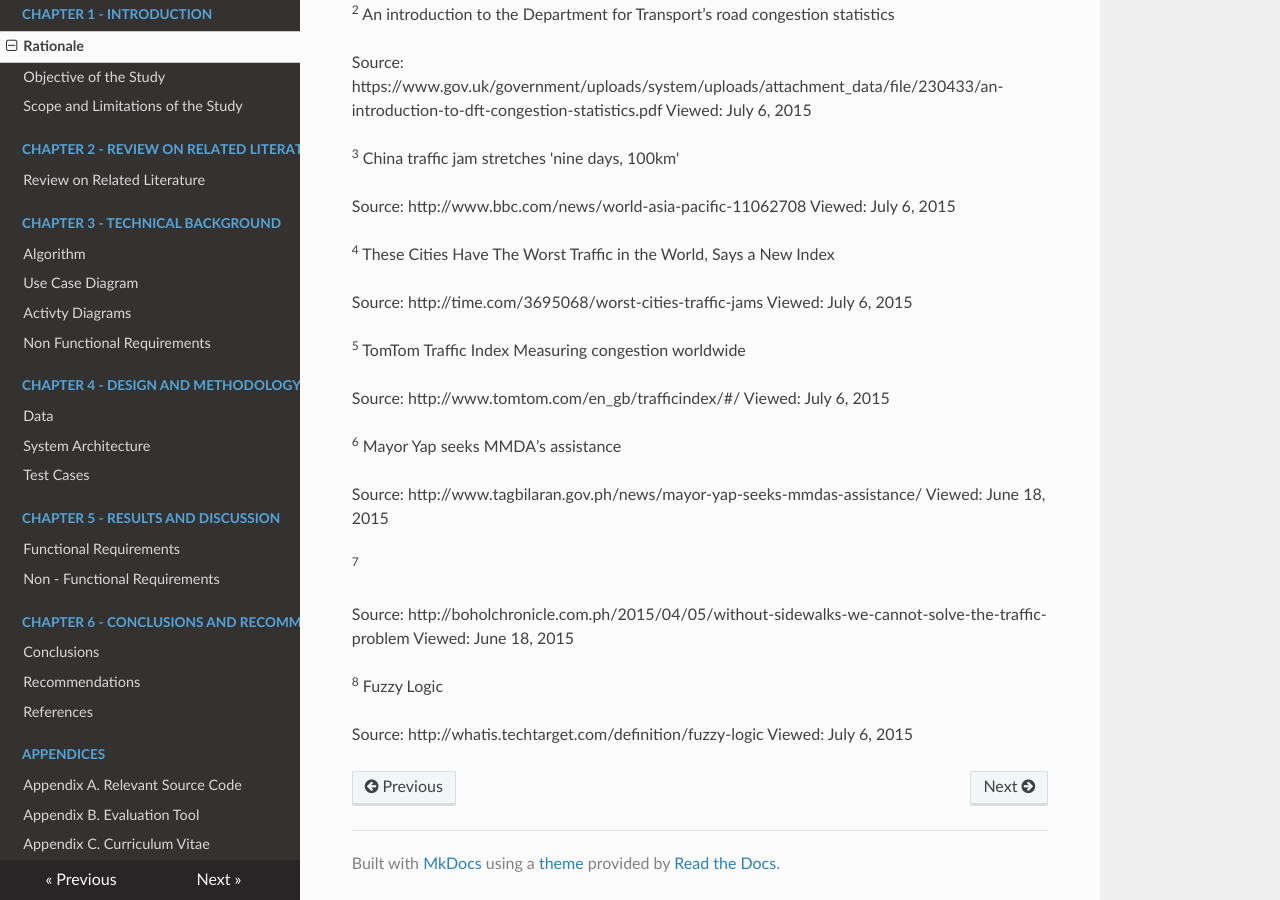
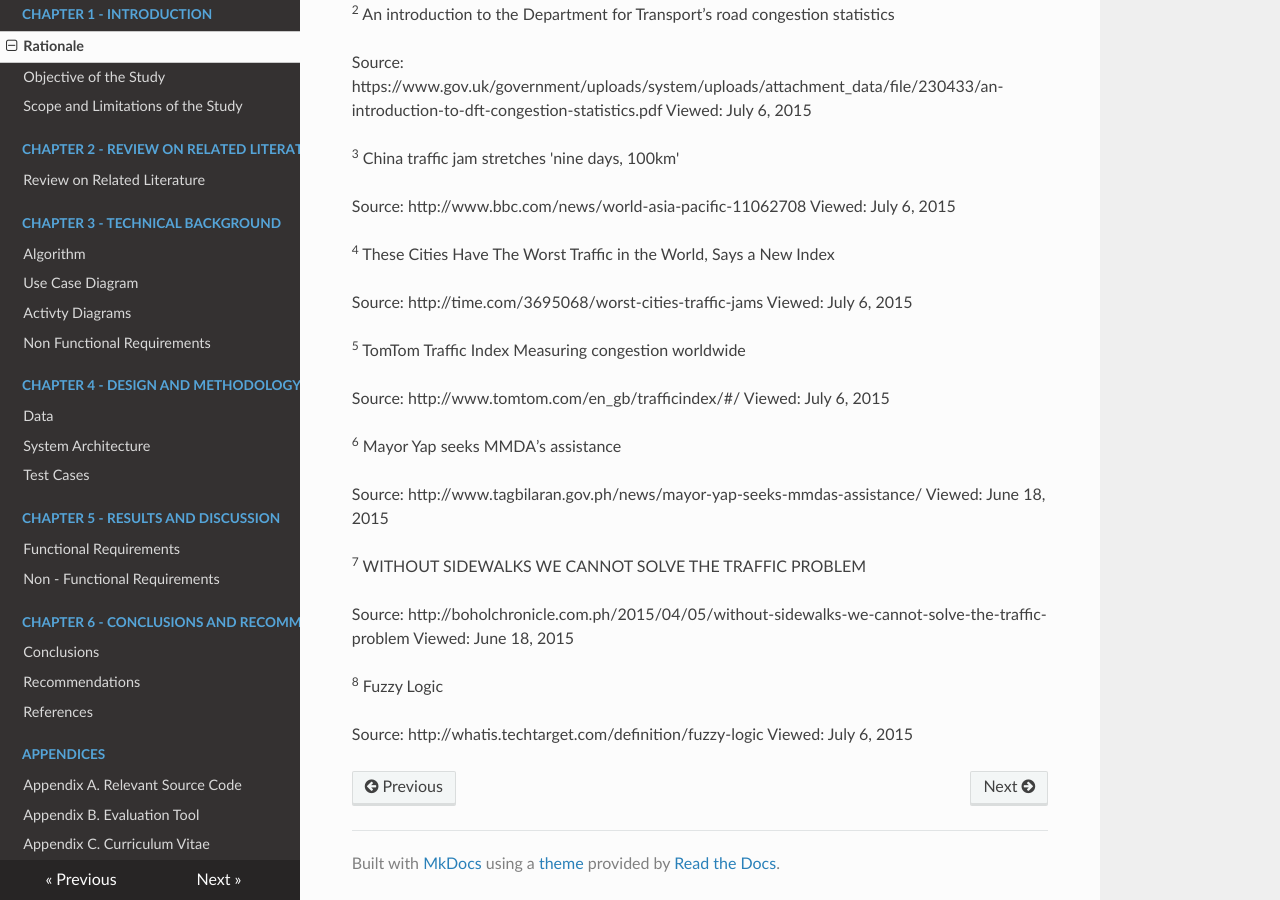
Before and after one commit to mikhailejohnapale/argomada-fuzz-track-doc, an MkDocs documentation site: the page built from docs/chapter1/rationale.md, in a window 1280 px wide and 900 px high, scrolled down 1574 px. Built offline with MkDocs 1.6.1, drawn with Linux system fonts in a browser that asks for light colours; nearby versions of some CDN libraries; old or Windows-style settings are respelled for this version of MkDocs.

Commit message:
title source cite 7

```diff
--- a/docs/chapter1/rationale.md
+++ b/docs/chapter1/rationale.md
@@ -84,7 +84,7 @@ Source: http://www.tomtom.com/en_gb/trafficindex/#/ Viewed: July 6, 2015
 
 Source: http://www.tagbilaran.gov.ph/news/mayor-yap-seeks-mmdas-assistance/ Viewed: June 18, 2015
 
-<sup>7</sup>
+<sup>7</sup> WITHOUT SIDEWALKS WE CANNOT SOLVE THE TRAFFIC PROBLEM
 
 Source: http://boholchronicle.com.ph/2015/04/05/without-sidewalks-we-cannot-solve-the-traffic-problem Viewed: June 18, 2015
 
```
